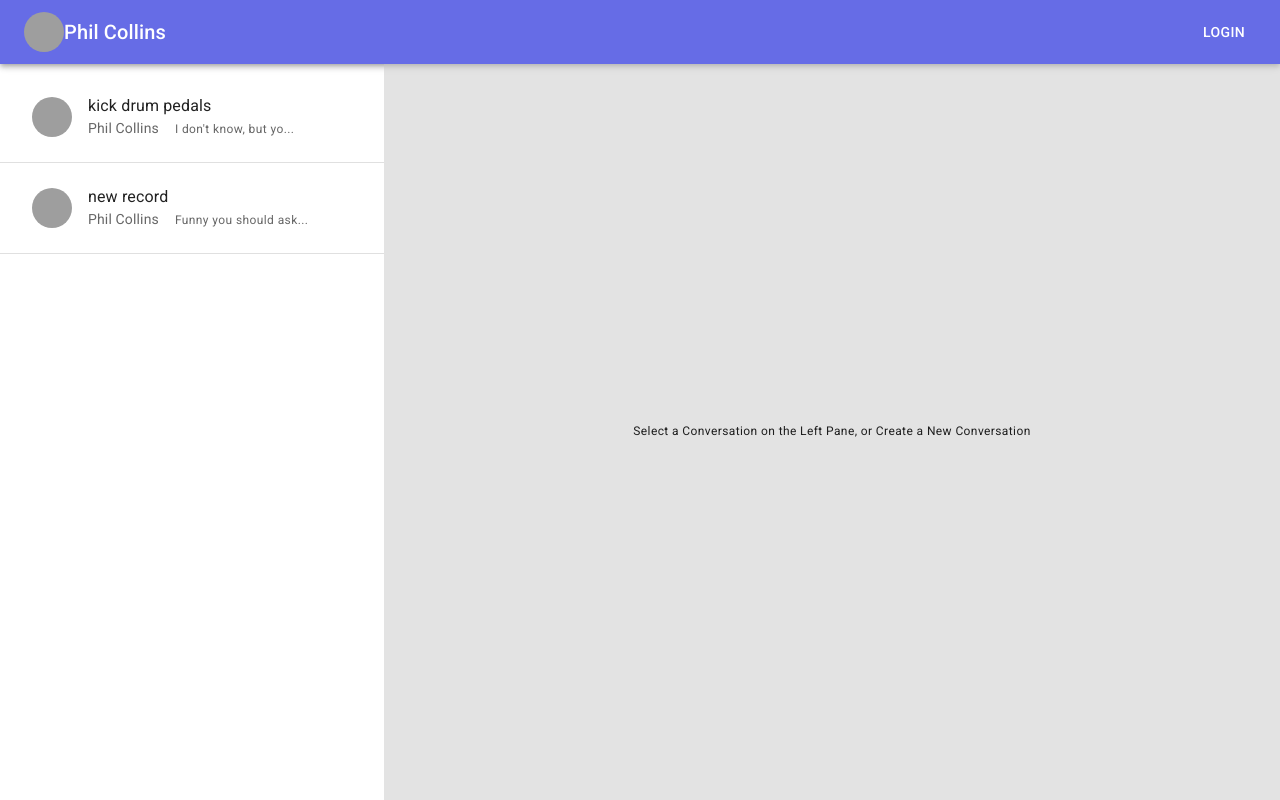
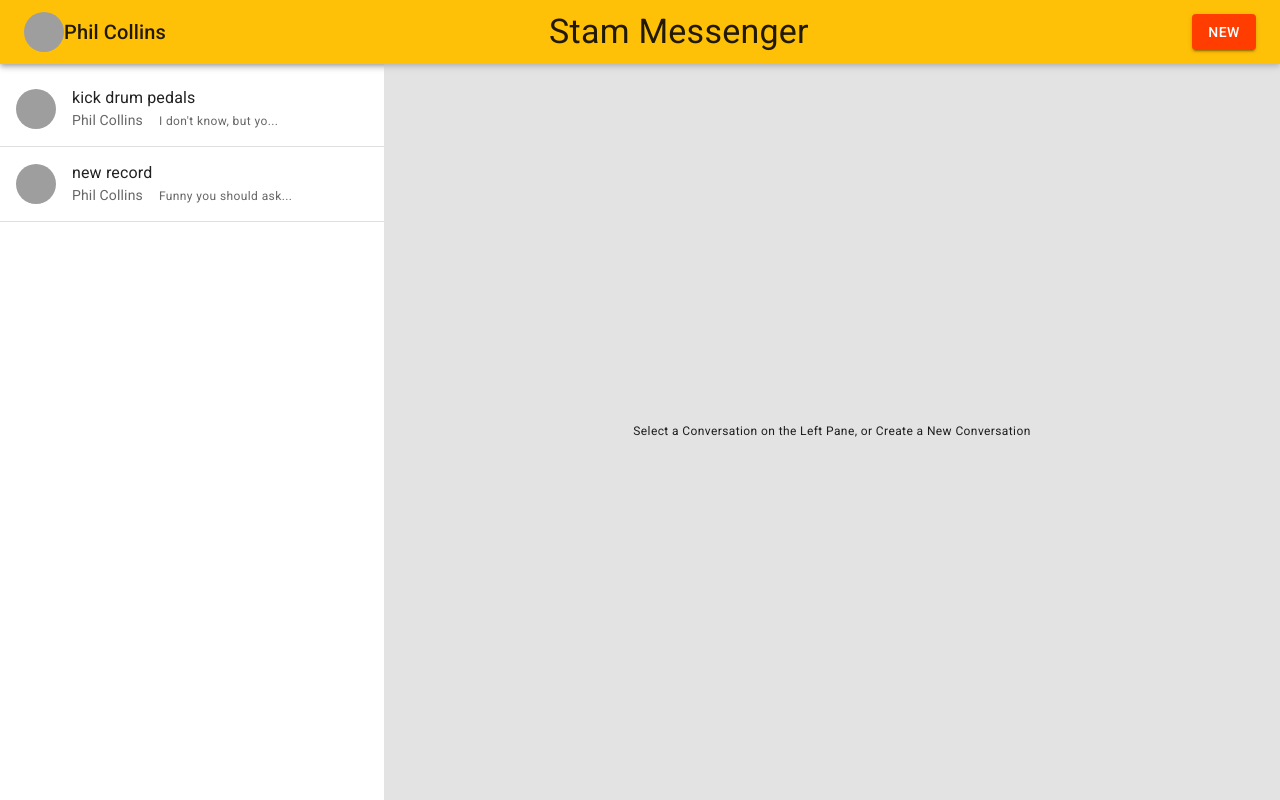
Before and after one commit to jaacquees/stam-messenger, a React (Create React App) app: page / in a window 1280 px wide. Built offline with nearby package versions, Linux system fonts and the light colour scheme; grey boxes are pictures that could not be loaded.

Commit message:
almost there

```diff
--- a/src/App.tsx
+++ b/src/App.tsx
@@ -1,16 +1,19 @@
 import * as React from 'react';
-import { useContext } from 'react';
-import {AppBar,Box,Toolbar,Typography,Button,Avatar, CircularProgress,Stack,} from '@mui/material';
+import { useContext,useState } from 'react';
+import {AppBar,Box,Toolbar,Typography,Button,Avatar, CircularProgress,Stack} from '@mui/material';
+import {AddCircle} from '@mui/icons-material'
 import DiscussionList from './DiscussionList';
 import DiscussionDetail from './DiscussionDetail';
 import {User,Message,Discussion} from './Types';
 import { DataContext,IDataContext } from './DataContext';
 import Center from './Center';
+import NewConversationDialog from './NewConversationDialog';
+
 
 export default function App() {
 
-  const {me} = useContext(DataContext) as IDataContext;
-
+  const [dialogOpen,setDialogOpen] = useState<boolean>(false);
+  const {me,users} = useContext(DataContext) as IDataContext;
   return (
     <>
     {me?
@@ -19,11 +22,17 @@
 
       <Toolbar>
         <Avatar src={me.avatarUrl}/>
-
-        <Typography variant="h6" flexGrow={1} component="div">
+        <Typography variant="h6">
           {me.name}
         </Typography>
-        <Button color="inherit">Login</Button>
+        <Typography variant="h4" component="div" flexGrow={1} align="center">Stam Messenger</Typography>
+        <Button
+          disabled={!users}
+          variant="contained"
+          color="secondary"
+          onClick={()=>setDialogOpen(true)}>
+            New
+        </Button>
       </Toolbar>
     </AppBar>
     <Box display="flex" width="100vw" flexGrow={1}>
@@ -33,6 +42,7 @@
     </Stack>
     :
     <Box height="100vh"><Center><CircularProgress/></Center></Box>}
+    <NewConversationDialog open={dialogOpen} setOpen={setDialogOpen}/>
   </>
 
   );
--- a/src/DataContext.tsx
+++ b/src/DataContext.tsx
@@ -9,7 +9,9 @@
     me:User | null,
     activeDiscussion:Discussion | null,
     setActiveDiscussion: ((discussion:Discussion) => void),
-    postMessage: (sender:User,discussionId:number,sent:Date,body:string) => Promise<void>
+    postMessage: (sender:User,discussionId:number,sent:Date,body:string) => Promise<void>,
+    postDiscussion: (participants:User[],subject:string) => Promise<void>
+
 }
 
 export const DataContext = createContext<IDataContext | null>(null);
@@ -48,12 +50,38 @@
                         setDiscussions(data);
                         setActiveDiscussion(data[i]);
                         resolve();}
-      ,2500);
+      ,500);
     }else{
       reject();
     }
     });
   },[discussions]);
+
+  const postDiscussion = useCallback((participants:User[],subject:string) =>
+    {
+      return new Promise<void>((resolve,reject) =>{
+      if(discussions){
+        const data = cloneDeep(discussions) as Discussion[];
+      const id = data.length; //this is the length of the array, so the new index of the next conversation
+      const newDiscussion:Discussion = {
+        id,
+        participants,
+        subject,
+        messages:[]
+      };
+      data.push(newDiscussion);
+      //now before updating states and resolving the promise
+      //we introduce an artificial waiting time
+      setTimeout(() => {
+                        setDiscussions(data);
+                        setActiveDiscussion(data[id]);
+                        resolve();}
+      ,500);
+    }else{
+      reject();
+    }
+    });
+  },[discussions,users]);
 
   //useEffect which simulates a waiting time to get the initial data
 
@@ -76,7 +104,8 @@
               activeDiscussion,
               me,
               setActiveDiscussion,
-              postMessage}}>
+              postMessage,
+              postDiscussion}}>
           {children}
         </DataContext.Provider>
       );
--- a/src/DiscussionDetail.tsx
+++ b/src/DiscussionDetail.tsx
@@ -20,10 +20,10 @@
 
   const handleFailedSend = () => console.log("placeholder for handling of failed send...");
 
-  const handleSend = useCallback(async () => {
+  const handleSend = useCallback(() => {
       if(messageText.length>0 && me && activeDiscussion){
         setSending(true);
-        await postMessage(me,activeDiscussion.id,new Date(),messageText)
+        postMessage(me,activeDiscussion.id,new Date(),messageText)
         .then(() => setSending(false))
         .catch(handleFailedSend);
         handleClear();
@@ -44,7 +44,7 @@
             <Avatar alt={message.sender.name} src={message.sender.avatarUrl} />
           </ListItemAvatar>
           <ListItemText
-            primary={<>{message.sender.name}<Typography variant="caption" color="secondary" margin={2}>{message.sent.toLocaleString()}</Typography></>}
+            primary={<>{message.sender.name}<Typography variant="caption" color="grey" margin={2}>{message.sent.toLocaleString()}</Typography></>}
             secondary={message.body}
           />
         </ListItem>
--- a/src/DiscussionList.tsx
+++ b/src/DiscussionList.tsx
@@ -17,7 +17,7 @@
       const lastMessage = discussion.messages[discussion.messages.length -1];
       return(
         <>
-        <ListItem>
+        <ListItem disablePadding>
           <ListItemButton
           selected={activeDiscussion?.id === discussion.id}
           onClick={() => setActiveDiscussion(discussion)}>
--- /dev/null
+++ b/src/NewConversationDialog.tsx
@@ -0,0 +1,52 @@
+import React from 'react';
+import {Dialog,DialogTitle,DialogContent,DialogContentText,DialogActions,Button,TextField} from '@mui/material';
+import { useContext,useState,useCallback } from 'react';
+import { IDataContext,DataContext } from './DataContext';
+import {User} from './Types';
+
+interface IDialogProps {
+    open:boolean,
+    setOpen:(value:boolean) => void
+}
+
+export default function NewConversationDialog({open,setOpen}:IDialogProps){
+
+    const {me,users,postDiscussion} = useContext(DataContext) as IDataContext
+    const [subject,setSubject] = useState<string>("New Topic");
+    const [participants,setParticipants] = useState<(User)[]>([me as User]); //by that point I know 'me' exsits...
+    const [sending,setSending] = useState<boolean>(false);
+
+    const handleFailedSend = () => console.log('placeholder to handle failed send');
+
+    const handleCreate = useCallback(async () => {
+        if(subject.length>0 && participants.length>1){
+          setSending(true);
+          postDiscussion(participants,subject)
+          .then(() => {setSending(false);setOpen(false);})
+          .catch(handleFailedSend);
+
+        }
+    },[subject,participants]);
+
+    return(
+        <Dialog open={open}>
+            <DialogTitle>Create New Conversation</DialogTitle>
+            <DialogContent>
+                <DialogContentText>daskldjasldksjad</DialogContentText>
+                <DialogActions>
+                    <Button onClick={()=>setOpen(false)}>Cancel</Button>
+                    <Button variant="contained"
+                    onClick={handleCreate}>Create</Button>
+                </DialogActions>
+
+            </DialogContent>
+
+
+
+
+        </Dialog>
+
+    )
+
+
+}
--- a/src/theme.ts
+++ b/src/theme.ts
@@ -1,14 +1,18 @@
 import { createTheme } from '@mui/material/styles';
-import { red } from '@mui/material/colors';
+import { red, grey } from '@mui/material/colors';
 
 // A custom theme for this app
 const theme = createTheme({
   palette: {
+    mode:'light',
     primary: {
-      main: '#666ce6',
+      main: '#ffc107'
     },
     secondary: {
-      main: '#18957b',
+      main: '#ff3d00'
+    },
+    info: {
+      main: '#999999',
     },
     error: {
       main: red.A400,
```
